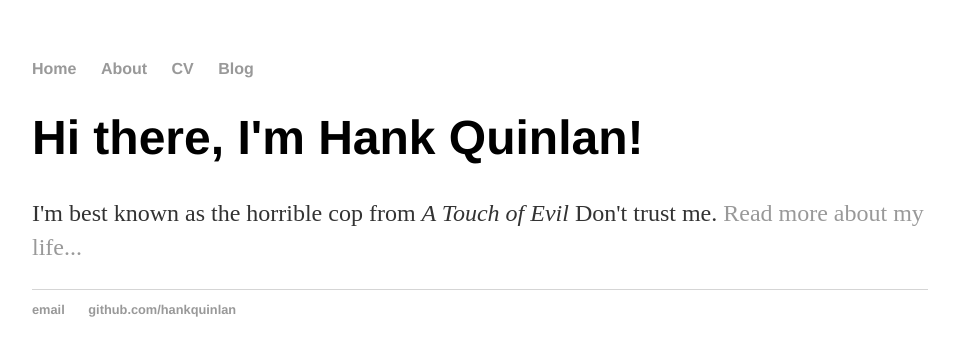
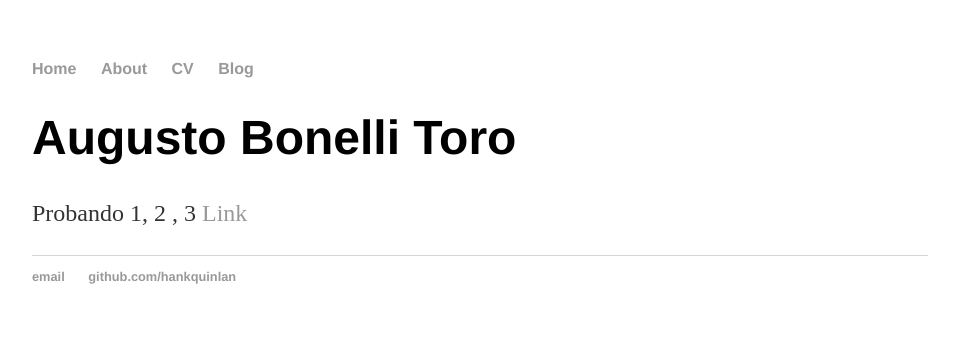
Before and after one commit to abonellitoro/abonellitoro.github.io, a Jekyll site: the page built from index.html, in a window 1280 px wide. Shown: the top 356 px of the page, without its empty margins (160-1119 px from the left). Built offline with Jekyll 4.4.1, drawn with Linux system fonts in a browser that asks for light colours.

Commit message:
Update index.html

```diff
--- a/index.html
+++ b/index.html
@@ -3,6 +3,6 @@ layout: default
 title: Hank Quinlan, Horrible Cop
 ---
 <div class="blurb">
-	<h1>Hi there, I'm Hank Quinlan!</h1>
-	<p>I'm best known as the horrible cop from <em>A Touch of Evil</em> Don't trust me. <a href="/about">Read more about my life...</a></p>
+	<h1>Augusto Bonelli Toro</h1>
+	<p>Probando 1, 2 , 3 <a href="/about">Link</a></p>
 </div><!-- /.blurb -->
```
